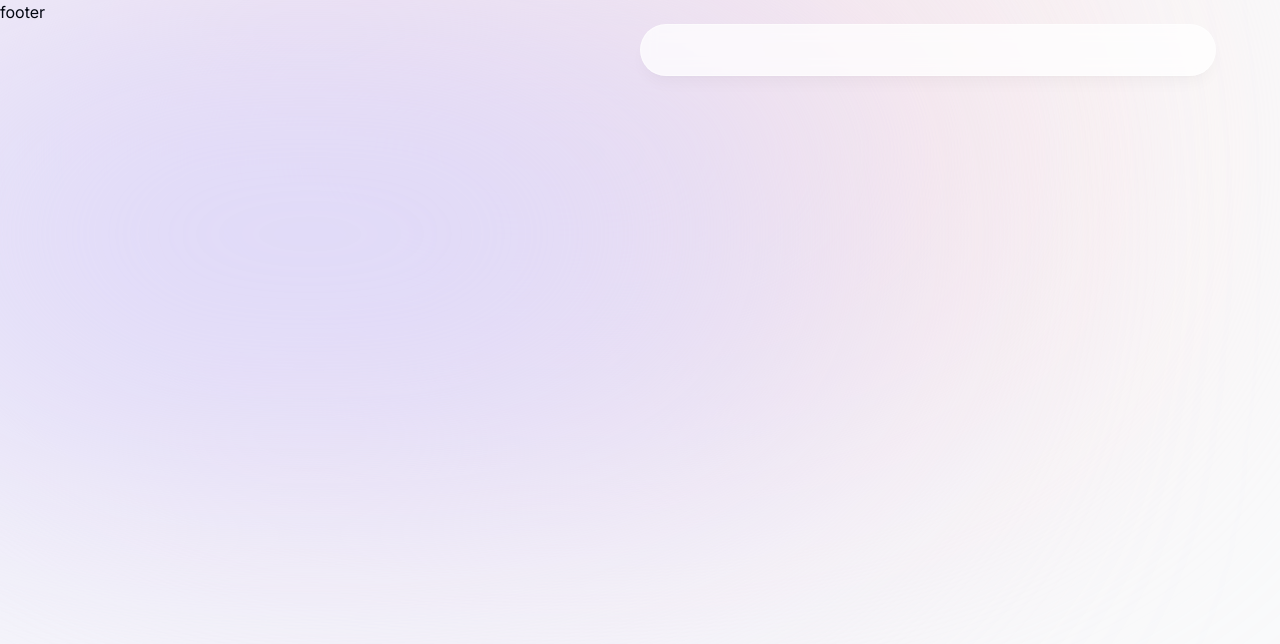
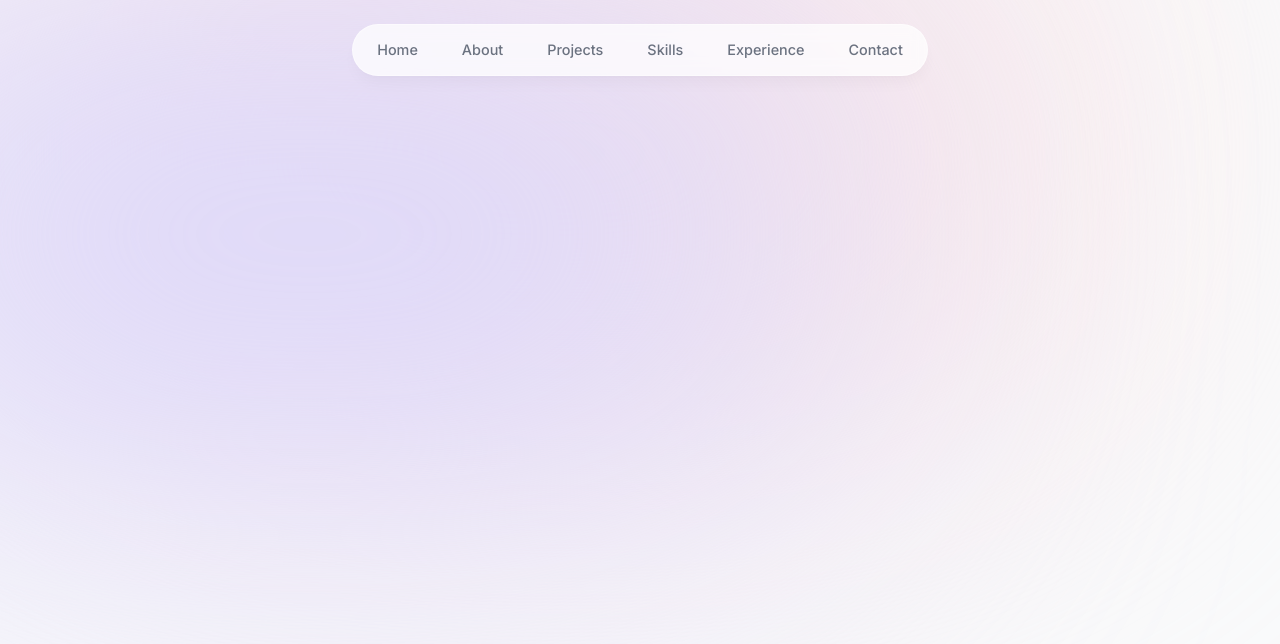
Before and after one commit to Pazzavala/Fresh-Portfolio, a Next.js app: page / in a window 1280 px wide. Shown: the top 644 px of the page. Built offline with nearby package versions, Linux system fonts and the light colour scheme.

Commit message:
Completed Header

```diff
--- a/components/footer.tsx
+++ b/components/footer.tsx
@@ -1,5 +1,5 @@
 import React from 'react';
 
 export default function footer() {
-    return <footer>footer</footer>;
+    return <footer></footer>;
 }
--- a/components/header.tsx
+++ b/components/header.tsx
@@ -1,10 +1,44 @@
+'use client';
 import React from 'react';
+import { motion } from 'framer-motion';
+import { links } from '@/lib/data';
+import Link from 'next/link';
 
 export default function Heder() {
     return (
         // We must make relative so z index works
         <header className='z-[999] relative'>
-            <div className='fixed top-0 left-1/2 h-[4.5rem] w-full rounded-none border border-white border-opacity-40 bg-white bg-opacity-75 shadow-lg shadow-black/[0.03] backdrop-blur-[0.5rem] sm:top-6 sm:h-[3.25rem] sm:w-[36rem] sm:rounded-full'></div>
+            {/* If we want to animate an element we can simply add motion.element */}
+            <motion.div
+                className='fixed top-0 left-1/2 h-[4.5rem] w-full rounded-none border border-white border-opacity-40 bg-white bg-opacity-75 shadow-lg shadow-black/[0.03] backdrop-blur-[0.5rem] sm:top-6 sm:h-[3.25rem] sm:w-[36rem] sm:rounded-full'
+                // The parameters needed for animation:
+                // initial is position at first
+                initial={{ y: -100, x: '-50%', opacity: 0 }}
+                // animate is the position or visual after
+                animate={{ y: 0, x: '-50%', opacity: 1 }}
+            ></motion.div>
+
+            {/* In order to position items in nab must be flex to use items-center, justify-center */}
+            <nav className='flex fixed top-[0.15rem] left-1/2 h-12 -translate-x-1/2 py-2 sm:top-[1.7rem] sm:h-[initial] sm:py-0'>
+                <ul className='flex w-22rem flex-wrap items-center justify-center gap-y-1 text-[0.9rem] font-medium text-gray-500 sm:w-[initial] sm:flex-nowrap sm:gap-5'>
+                    {links.map((link) => (
+                        <motion.li
+                            className='h-3/4 flex items-center justify-center'
+                            key={link.hash}
+                            initial={{ y: -100, opacity: 0 }}
+                            animate={{ y: 0, opacity: 1 }}
+                        >
+                            <Link
+                                className='flex w-full items-center justify-center px-3 py-3 hover:text-gray-950 transition'
+                                href={link.hash}
+                            >
+                                {' '}
+                                {link.name}
+                            </Link>
+                        </motion.li>
+                    ))}
+                </ul>
+            </nav>
         </header>
     );
 }
--- a/package.json
+++ b/package.json
@@ -15,6 +15,7 @@
     "autoprefixer": "10.4.19",
     "eslint": "8.57.0",
     "eslint-config-next": "14.2.4",
+    "framer-motion": "^11.2.12",
     "next": "14.2.4",
     "postcss": "8.4.38",
     "react": "18.3.1",
```
Also changed, not shown: 1 other file (tests, documents, lock files or other folders).
